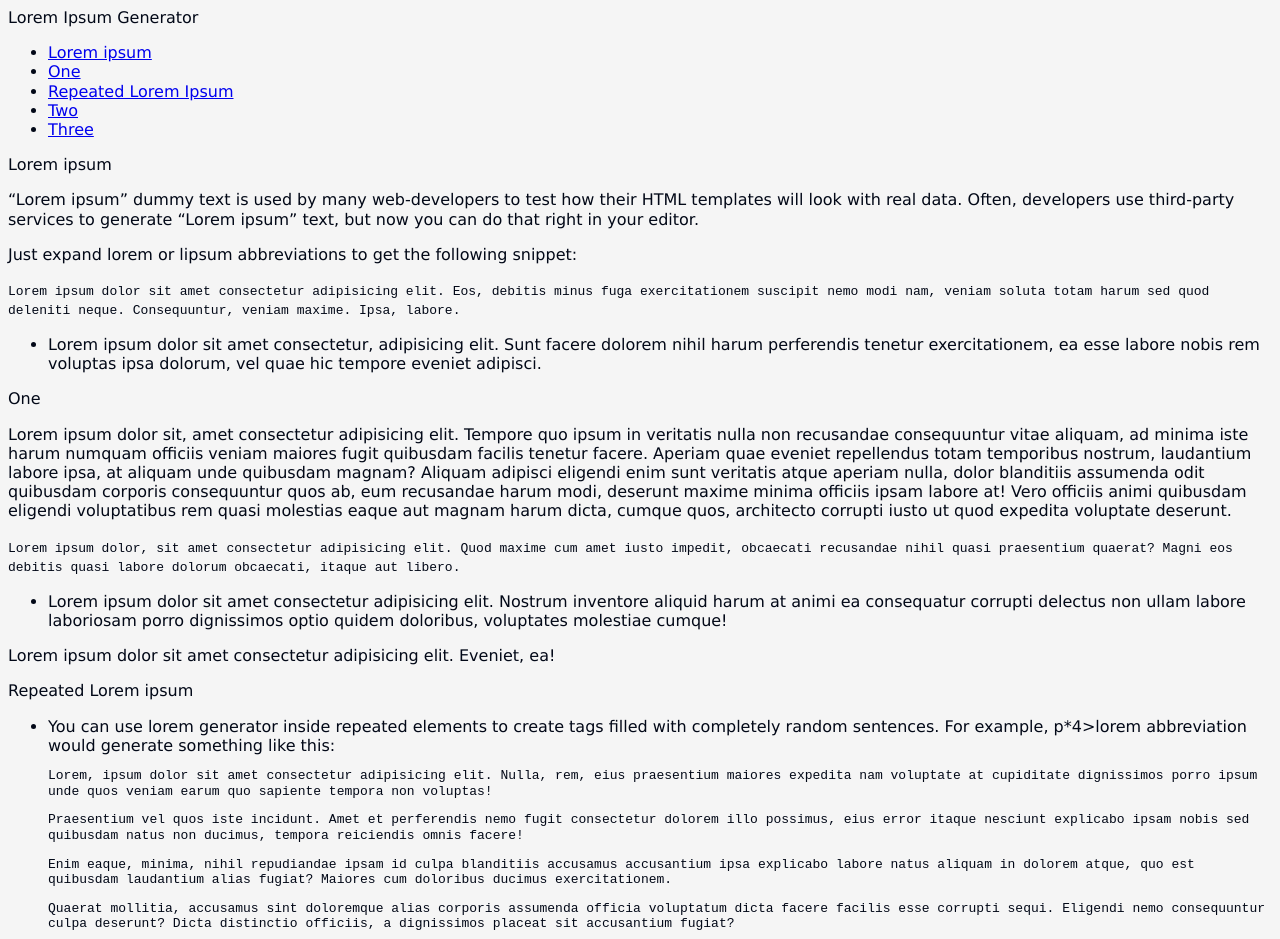
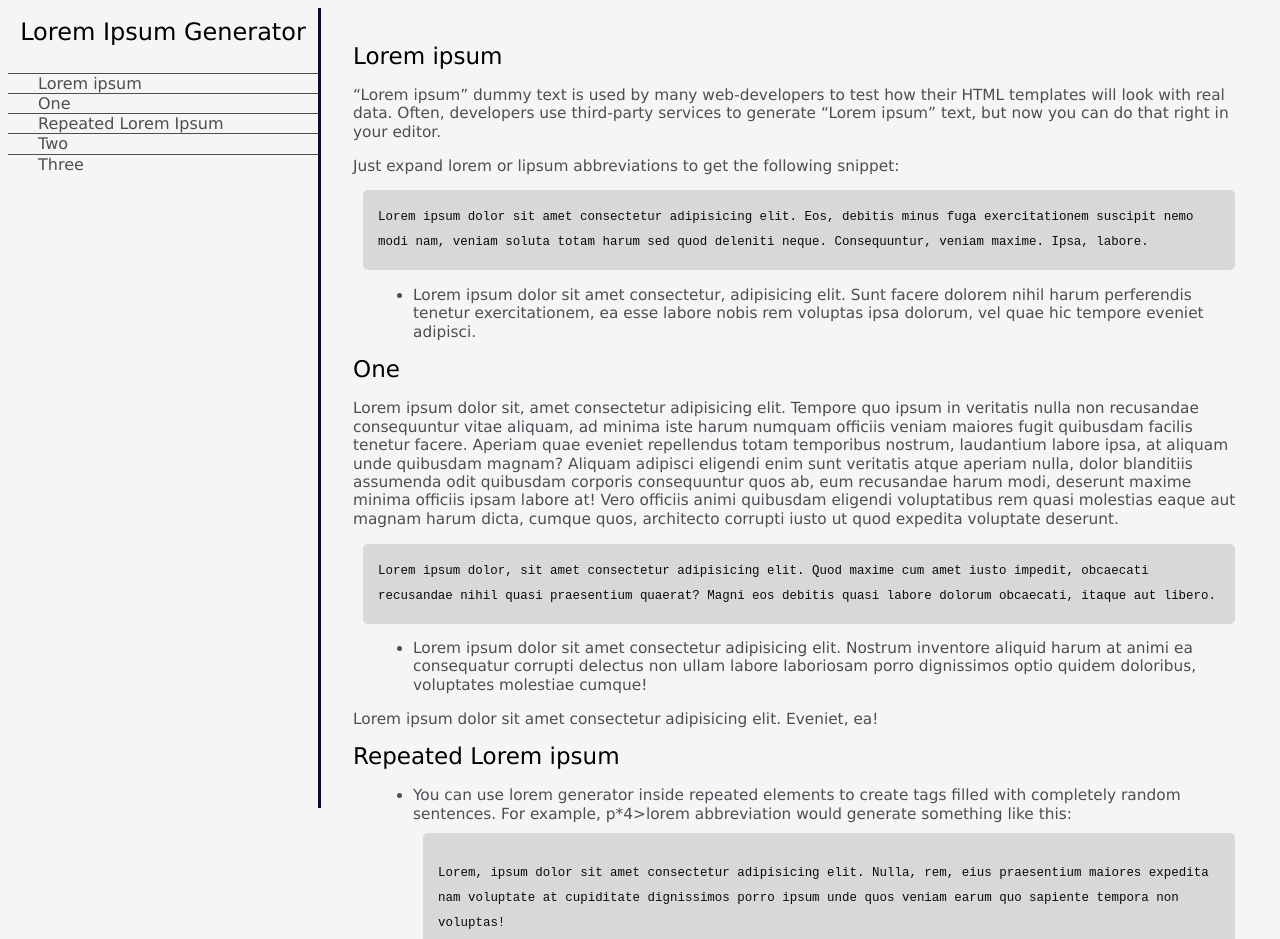
Before and after one commit to SGM-dev/Technical-Documentation, a plain HTML site: page index.html in a window 1280 px wide. Shown: the top 939 px of the page. Drawn offline with Linux system fonts and the light colour scheme.

Commit message:
add some styling and RWD

```diff
--- a/styles.css
+++ b/styles.css
@@ -1,6 +1,109 @@
-html, body {
-    background-color: #f5f5f5;
-    color: #020817;
-    font-family: Verdana, Geneva, Tahoma, sans-serif;
-    line-height: 1.2;
+html,
+body {
+  background-color: #f5f5f5;
+  color: hsl(223, 84%, 5%);
+  font-family: Verdana, Geneva, Tahoma, sans-serif;
+  line-height: 1.2;
+  display: flex;
 }
+
+#navbar {
+  display: flex;
+  flex-direction: column;
+  position: fixed;
+  min-width: 300px;
+
+  width: 310px;
+  height: 100%;
+  border-right: solid;
+  border-color: hsl(223, 84%, 10%);
+}
+
+header {
+  color: black;
+  margin: 10px;
+  text-align: center;
+  font-size: 1.5em;
+  font-weight: 100;
+}
+
+#main-doc header {
+  text-align: left;
+  margin: 0px;
+}
+
+#navbar ul {
+  height: 88%;
+  padding: 0;
+  overflow-y: auto;
+  overflow-x: hidden;
+}
+
+#navbar li {
+  color: #4d4e53;
+  border-top: 1px solid;
+  list-style: none;
+  position: relative;
+  width: 100%;
+}
+
+#navbar a {
+  position: block;
+  padding: 10px 30px;
+  color: #4d4e53;
+  text-decoration: none;
+  cursor: pointer;
+}
+
+#main-doc {
+  position: absolute;
+  margin-left: 310px;
+  padding: 20px;
+  margin-bottom: 110px;
+}
+
+section {
+  color: #4d4e53;
+  margin: 15px;
+  font-size: 0.96em;
+}
+
+section li {
+  margin: 15px 0px 0px 20px;
+}
+
+code {
+  display: block;
+  text-align: left;
+  position: relative;
+  line-height: 2;
+  background-color: #d8d8d8;
+  color: rgb(10, 10, 10);
+  padding: 15px;
+  margin: 10px;
+  border-radius: 5px;
+}
+
+@media only screen and (max-width: 750px) {
+  #navbar ul {
+    border: 1px solid;
+    height: 200px;
+  }
+
+  #navbar {
+    background-color: white;
+    position: absolute;
+
+    width: 100%;
+    max-height: 275px;
+    border: none;
+    z-index: 1;
+    border-bottom: 2px solid;
+  }
+
+  #main-doc {
+    position: relative;
+    margin-left: 0px;
+    margin-top: 270px;
+  }
+}
```
